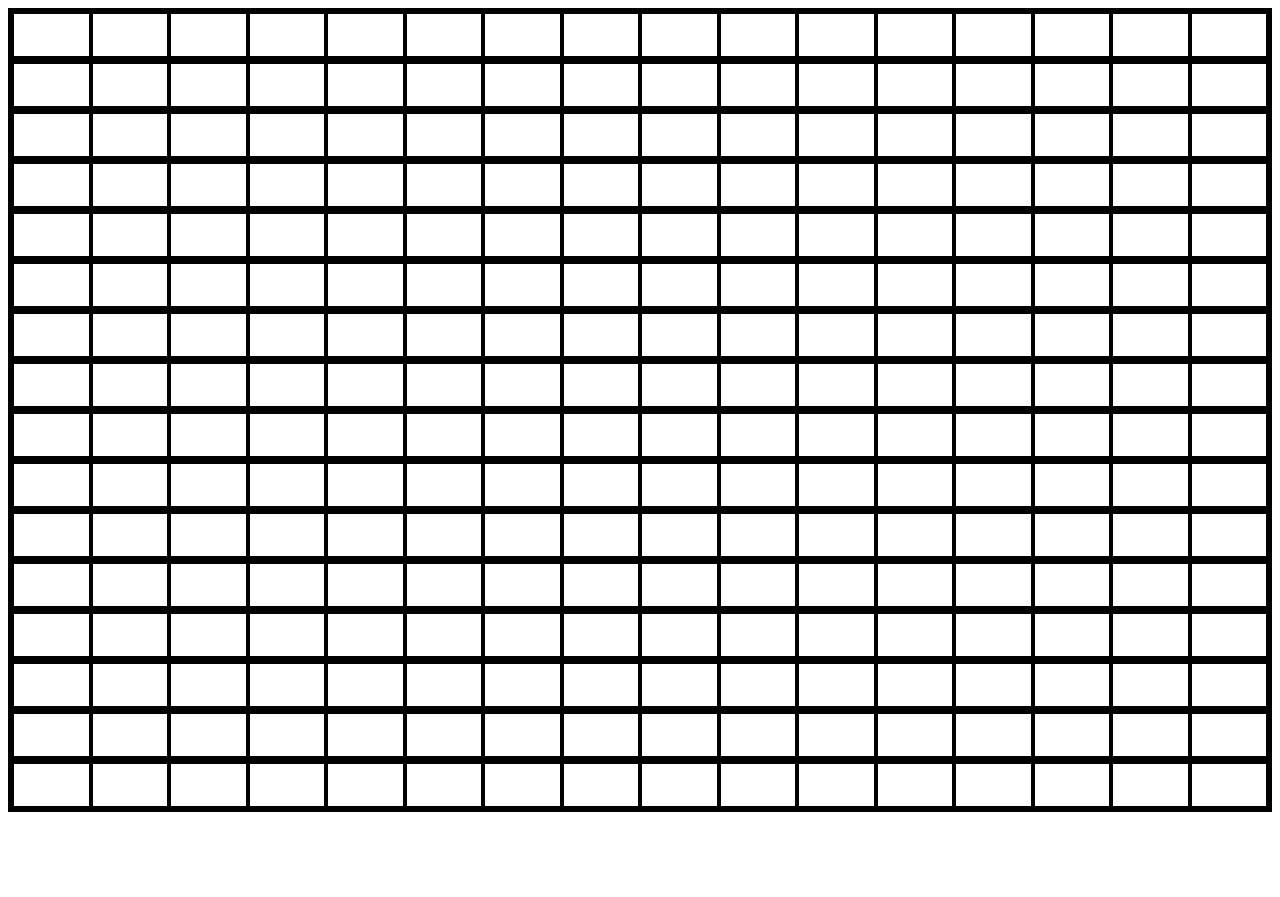
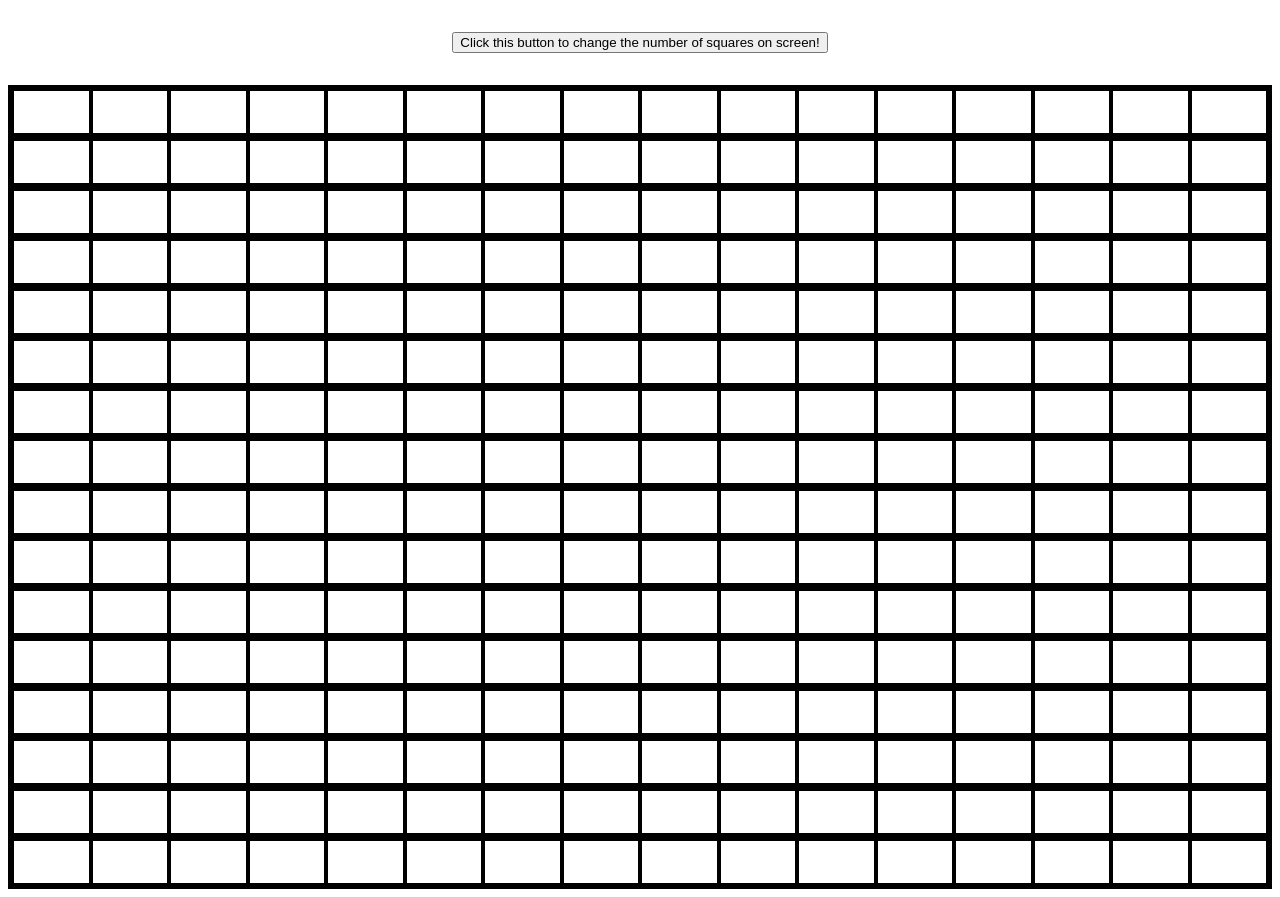
Before and after one commit to smoeek/Etch-a-Sketch, a plain HTML site: page index.html in a window 1280 px wide. Before the commit the page ends 820 px from the top, so only its background shows below. Drawn offline with Linux system fonts and the light colour scheme.

Commit message:
Add a button to the html file, edit it a bit in css and make it functional in js file

```diff
--- a/index.html
+++ b/index.html
@@ -6,6 +6,9 @@
         <title>Etch-a-Sketch</title>
     </head>
     <body>
+        <div class="changeGrid">
+        <button>Click this button to change the number of squares on screen!</button>
+        </div>
         <div class="container"></div>
         <script src="script.js"></script>
     </body>
--- a/script.js
+++ b/script.js
@@ -1,10 +1,16 @@
 const container = document.querySelector('.container');
+const btn = document.querySelector('button');
+let divNum = 16;
+btn.addEventListener('click', () => {
+    divNum = prompt('Enter the amount of squares you want');
+    creatingDivs();
+})
 
 function creatingDivs() {
-for (let i = 0; i < 16; i++) {
+for (let i = 0; i < divNum; i++) {
     let divRow = document.createElement('div');
     divRow.setAttribute('class', 'divRow');
-    for (let j = 0; j < 16; j++) {
+    for (let j = 0; j < divNum; j++) {
         let divs = document.createElement('div');
         divs.setAttribute('class', 'innerDiv');
         divRow.appendChild(divs);
@@ -16,3 +22,12 @@ for (let i = 0; i < 16; i++) {
 }
 };
 creatingDivs();
+
+
+
+
+// let person = prompt("Please enter your name", "Harry Potter");
+//   if (person != null) {
+//     document.getElementById("demo").innerHTML =
+//     "Hello " + person + "! How are you today?";
+//   }
--- a/stylesheet.css
+++ b/stylesheet.css
@@ -1,4 +1,4 @@
-div {
+.divRow, .innerDiv, .container{
     border: solid black 2px;
 }
 
@@ -11,3 +11,8 @@ div {
     width: 100%;
     height: 42px;
 }
+.changeGrid {
+    display: flex;
+    justify-content: center;
+    margin: 4ch;
+}
```
